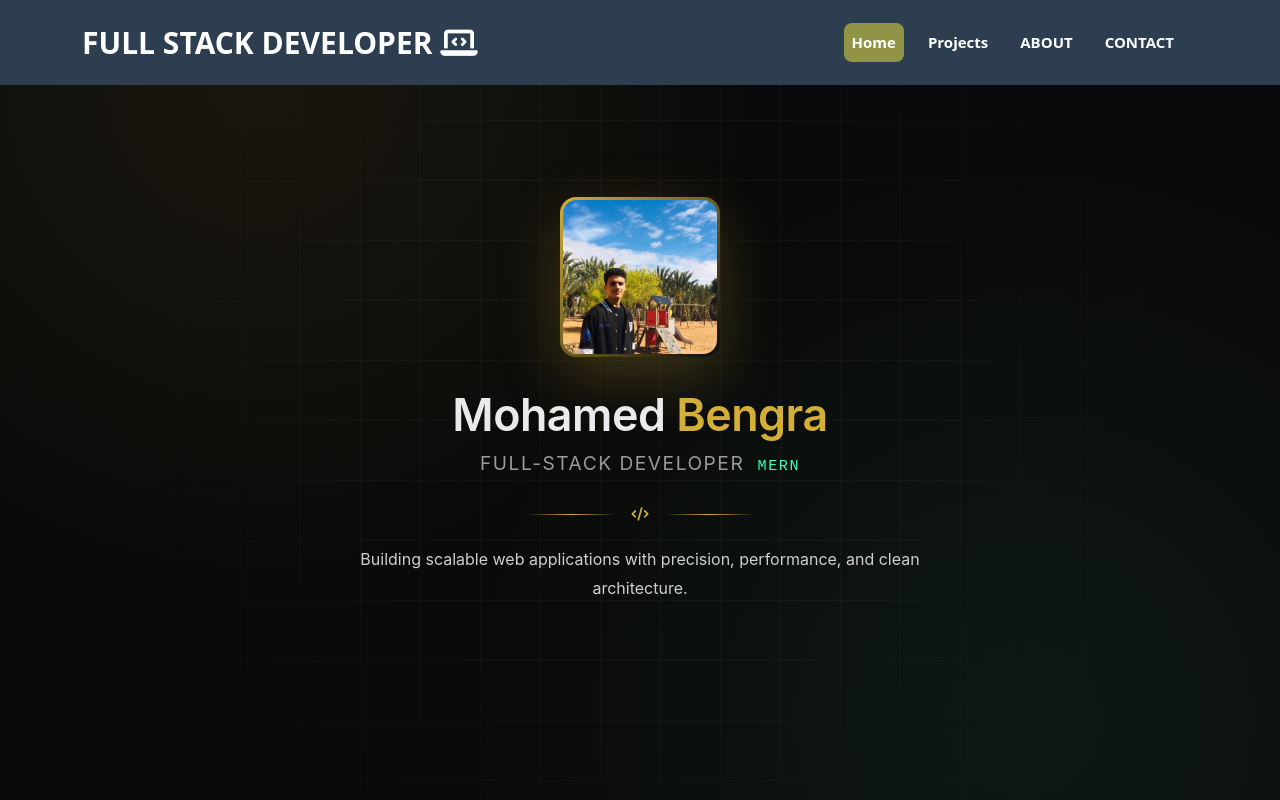
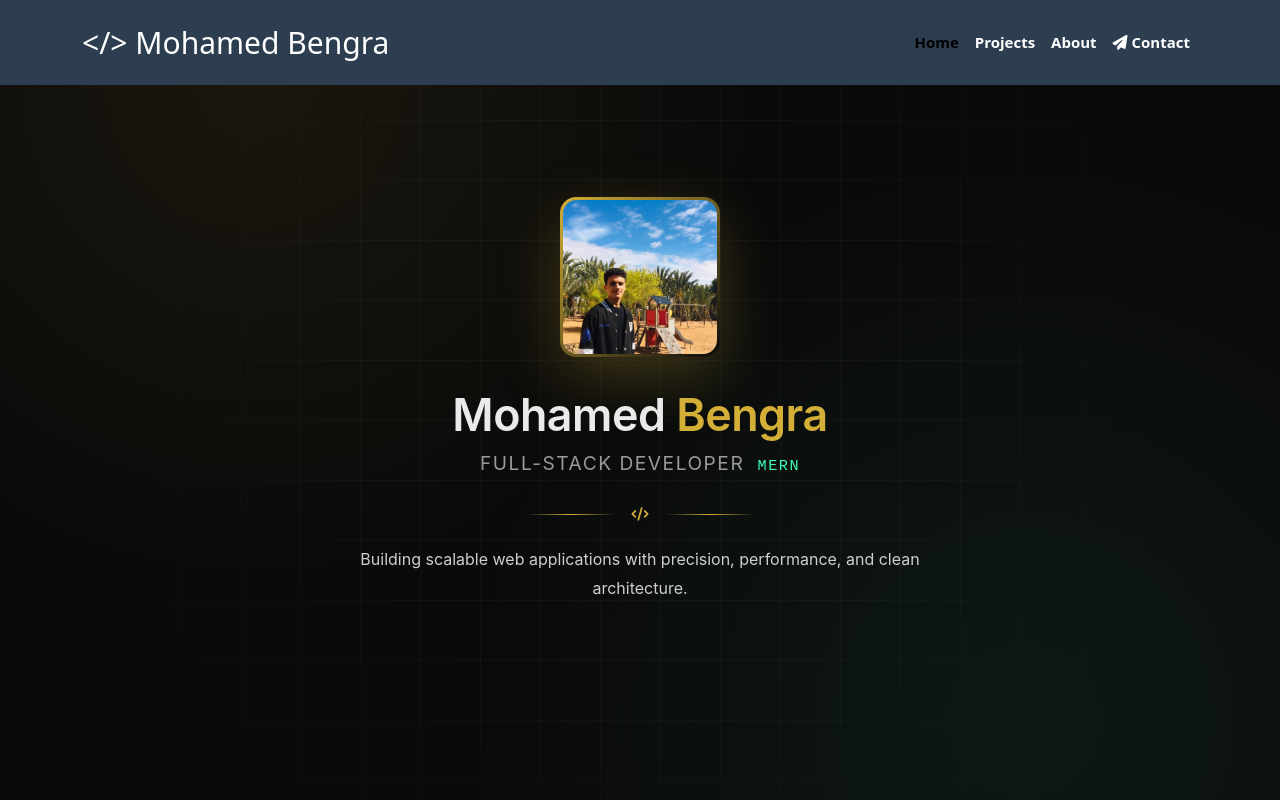
Before and after one commit to BengraMohamed/Portfolio-Angular, an Angular app: page /home in a window 1280 px wide. Shown: the top 800 px of the page. Built offline with nearby package versions, Linux system fonts and the light colour scheme.

Commit message:
Update navbar.component.html

```diff
--- a/src/app/navbar/navbar.component.html
+++ b/src/app/navbar/navbar.component.html
@@ -1,54 +1,61 @@
-<nav class="navbar navbar-expand-lg fixed-top " [ngClass]="{'py-0': isScrolled}" (window:scroll)="onScroll()">
+<nav
+  class="navbar navbar-expand-lg fixed-top dev-navbar"
+  [class.scrolled]="isScrolled"
+  (window:scroll)="onScroll()"
+>
   <div class="container">
- <a class="navbar-brand fw-bold" routerLink="home">
-  FULL STACK DEVELOPER  <i class="fas fa-laptop-code me-2"></i>
-</a>    <button
+
+    <!-- Brand -->
+    <a class="navbar-brand dev-brand" routerLink="home">
+      <span class="brand-code-anim">&lt;/&gt;</span>
+
+      Mohamed Bengra
+    </a>
+
+    <!-- Toggle -->
+    <button
       class="navbar-toggler"
       type="button"
       data-bs-toggle="collapse"
       data-bs-target="#navbarSupportedContent"
-      aria-controls="navbarSupportedContent"
-      aria-expanded="false"
-      aria-label="Toggle navigation"
     >
       <span class="navbar-toggler-icon"></span>
     </button>
+
+    <!-- Links -->
     <div class="collapse navbar-collapse" id="navbarSupportedContent">
-      <ul class="navbar-nav ms-auto mb-2 mb-lg-0">
+      <ul class="navbar-nav ms-auto align-items-lg-center">
+
         <li class="nav-item">
-          <a
-            class="nav-link me-3"
-            routerLink="home"
-            routerLinkActive=" rounded-3 test"
-            >Home </a>
-
+          <a class="nav-link" routerLink="home" routerLinkActive="active">
+            Home
+          </a>
         </li>
 
         <li class="nav-item">
-         <a
-           class="nav-link me-3"
-           routerLink="projects"
-           routerLinkActive=" rounded-3 test"
-           >Projects </a>
+          <a class="nav-link" routerLink="projects" routerLinkActive="active">
+            Projects
+          </a>
+        </li>
 
-       </li>
-         <li class="nav-item">
-          <a
-            class="nav-link me-3"
-            aria-current="page"
-            routerLink="about"
-            routerLinkActive=" rounded-3 test"
-            >ABOUT</a
-          >
+        <li class="nav-item">
+          <a class="nav-link" routerLink="about" routerLinkActive="active">
+            About
+          </a>
         </li>
-        <li class="nav-item me-3">
-          <a
-            class="nav-link"
-            routerLink="contact"
-            routerLinkActive=" rounded-3 test"
-            >CONTACT</a
-          >
-         </li>
+
+       <li class="nav-item">
+  <a
+    class="nav-link nav-contact-cta"
+    routerLink="contact"
+    routerLinkActive="active"
+  >
+    <i class="fa-solid fa-paper-plane"></i>
+    Contact
+  </a>
+</li>
+
+
       </ul>
     </div>
   </div>
```
